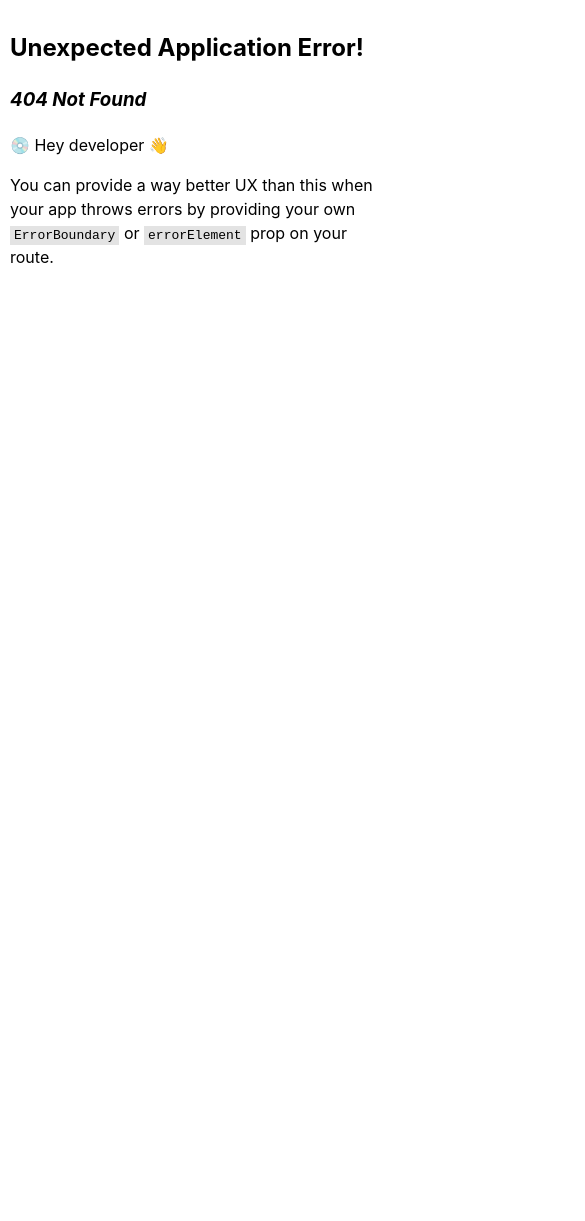
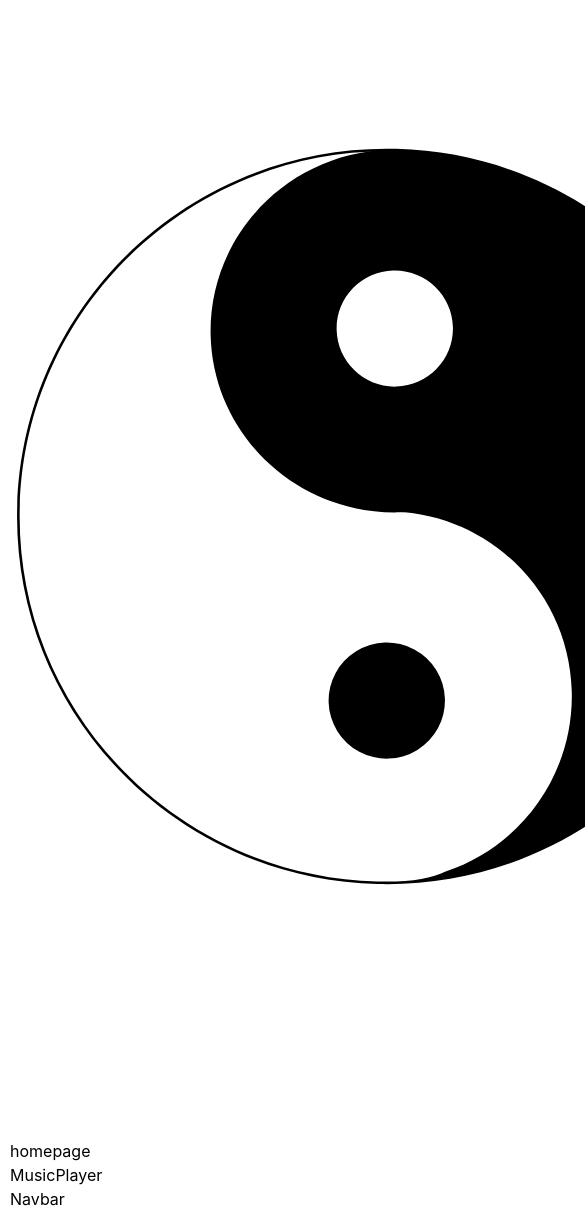
Before and after one commit to vingtle/proto, a React (Vite) app: page /Home/homePage in a window 390 px wide. Before the commit this address had no page. Shown: the top 1221 px of the page, 585 px wide, since content can reach past the window. Before the commit the page ends 864 px from the top, so only its background shows below. Built offline with nearby package versions, Linux system fonts and the light colour scheme.

Commit message:
les gars pull sur main pour pour recupere la homepage

```diff
--- /dev/null
+++ b/src/Pages/HomePage/Homepage.jsx
@@ -0,0 +1,9 @@
+
+function HomePage(){
+    return (
+        <div id="homepage">
+            homepage
+        </div>
+    )
+}
+export default HomePage
--- /dev/null
+++ b/src/Pages/HomePage/homepage.css
@@ -0,0 +1,3 @@
+@media screen and (max-width:500px) {
+    #homepage
+}
--- a/src/Router.jsx
+++ b/src/Router.jsx
@@ -5,6 +5,7 @@ import Notes from "./Pages/Notes/Notes";
 import NotesDetails from "./Pages/Notes/NotesDetails";
 import Quotes from "./Pages/Quotes/Quotes";
 import MusicPage from "./Pages/MusicPage/MusicPage";
+import HomePage from "./Pages/HomePage/Homepage";
 const router = createBrowserRouter([
     {
         path:"/",
@@ -33,6 +34,10 @@ const router = createBrowserRouter([
                 path:"/Home/musicPage",
                 element:<MusicPage/>,
             },
+            {
+                path:"/Home/homePage",
+                element:<HomePage/>,
+            },
         ]
     }
  ])
```
